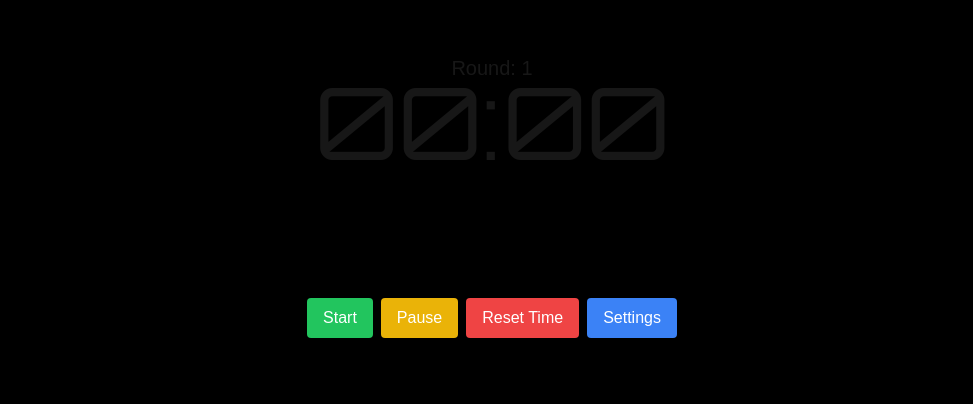
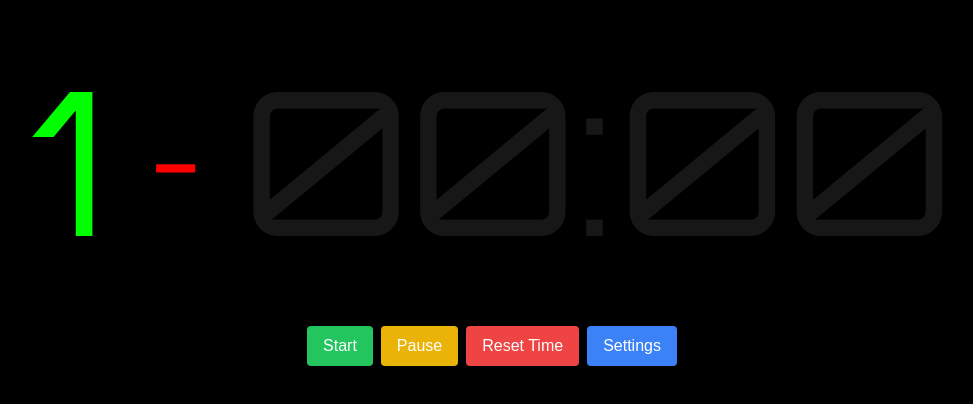
Before and after one commit to Stheven-Cabral/better-boxing-interval-timer, a Next.js app: page / in a window 1280 px wide. Shown: the part 212-616 px from the top of the page, without its empty margins (148-1121 px from the left). Built offline with nearby package versions, Linux system fonts and the light colour scheme.

Commit message:
021225 - Update timer styling

```diff
--- a/app/globals.css
+++ b/app/globals.css
@@ -5,6 +5,8 @@
 :root {
   --background: #ffffff;
   --foreground: #171717;
+  --color-neon-green: #00ff00;
+  --color-neon-red: #ff0000;
 }
 
 @media (prefers-color-scheme: dark) {
@@ -20,7 +22,31 @@ body {
   font-family: Arial, Helvetica, sans-serif;
 }
 
+.timer {
+  display: flex;
+  flex-direction: row;
+  height: fit-content;
+  width: 75vw;
+  justify-content: space-around;
+  align-items: center;
+}
+
+.round,
 .time {
   font-family: var(--font-secondary);
   font-size: 100px;
+
+  @media (min-width: 768px) {
+    font-size: 200px;
+  }
 }
+
+.round {
+  color: var(--color-neon-green);
+}
+
+.separator {
+  font-size: 100px;
+  font-family: var(--font-secondary);
+  color: var(--color-neon-red);
+}
--- a/app/page.tsx
+++ b/app/page.tsx
@@ -1,6 +1,7 @@
 "use client";
 
 import { useState, useEffect } from "react";
+import styles from "./page.module.css";
 
 export default function Home() {
   const [time, setTime] = useState(0);
@@ -40,9 +41,10 @@ export default function Home() {
 
   return (
     <main className="flex min-h-screen flex-col items-center justify-center bg-black">
-      <div className="text-xl mt-4">Round: {round}</div>
-      <div className="text-4xl font-mono my-5 h-40">
-        <p className="time">{formatTime(time)}</p>
+      <div className="timer">
+        <div className="round">{round}</div>
+        <div className="separator">-</div>
+        <div className="time">{formatTime(time)}</div>
       </div>
       <div className="mt-4 space-x-2">
         <button
```
Also changed, not shown: app/page.module.css (added).
